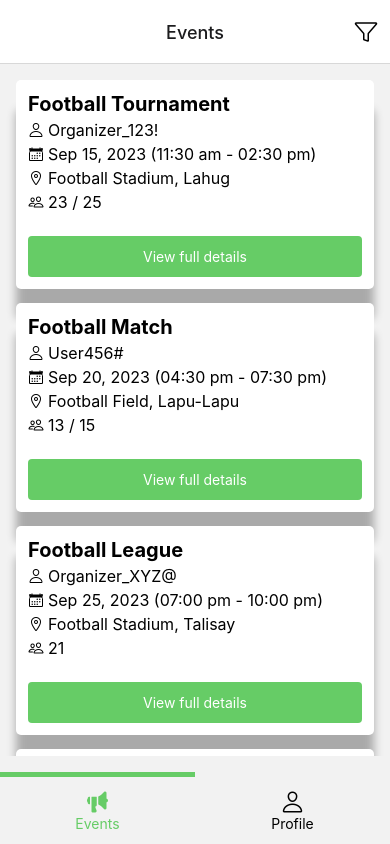
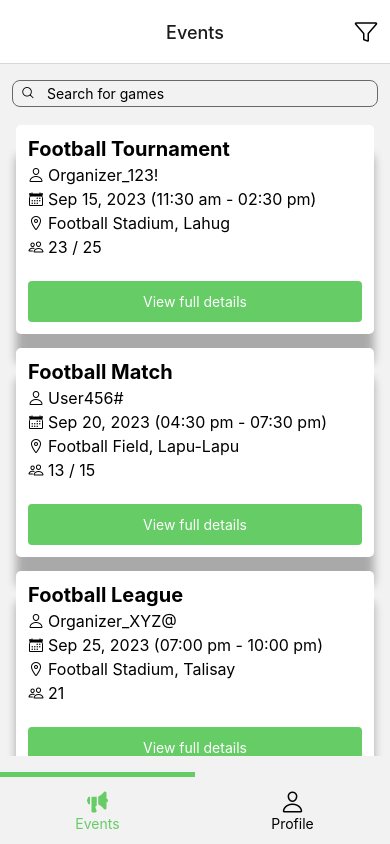
Before and after one commit to domjoeymoncada/sports-connect-mobile, a React Native app: screen /Home in a window 390 px wide. Built offline with nearby package versions, Linux system fonts and the light colour scheme.

Commit message:
Add search bar on event list screen

```diff
--- a/src/screens/EventsScreen/index.tsx
+++ b/src/screens/EventsScreen/index.tsx
@@ -1,18 +1,40 @@
 import React from 'react';
-import {ScrollView} from 'react-native';
+import {ScrollView, View, TextInput} from 'react-native';
+import Icon from 'react-native-vector-icons/Ionicons';
 
 import BasicView from '~/src/shared/components/BasicView';
 import EventCard from './components/EventCard';
 
 import {SAMPLE_EVENTS} from '~/src/shared/sample_data/events';
+import colors from '~/src/shared/constants/colors';
 
 const EventsScreen = () => {
   return (
     <BasicView>
+      <View
+        style={{
+          flexDirection: 'row',
+          marginBottom: 18,
+          borderWidth: 0.5,
+          borderColor: colors.dimGray,
+          borderRadius: 8,
+          alignItems: 'center',
+          marginHorizontal: 8,
+        }}>
+        <Icon name="search-outline" size={14} style={{marginHorizontal: 8}} />
+        <TextInput
+          placeholder="Search for games"
+          style={{
+            flex: 1,
+            paddingLeft: 4,
+            paddingVertical: 4,
+          }}
+        />
+      </View>
       <ScrollView contentContainerStyle={{paddingHorizontal: 12}}>
         {/* looping 20 times to see how it looks like */}
-        {SAMPLE_EVENTS.map(event => (
-          <EventCard event={event} />
+        {SAMPLE_EVENTS.map((event, index) => (
+          <EventCard key={index} event={event} />
         ))}
       </ScrollView>
     </BasicView>
```
